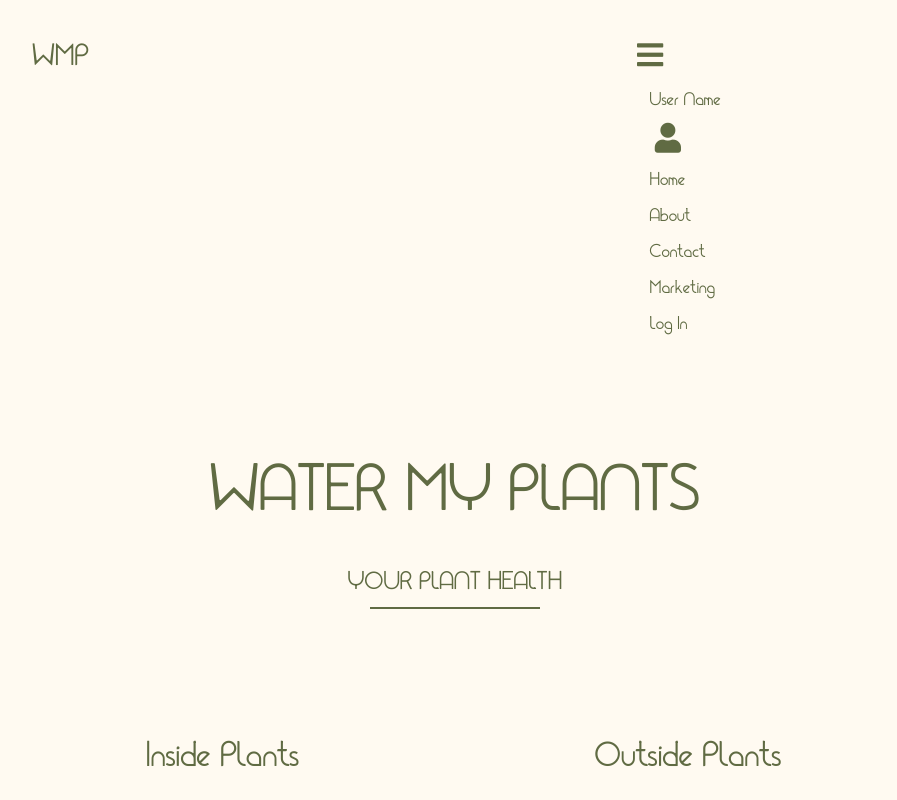
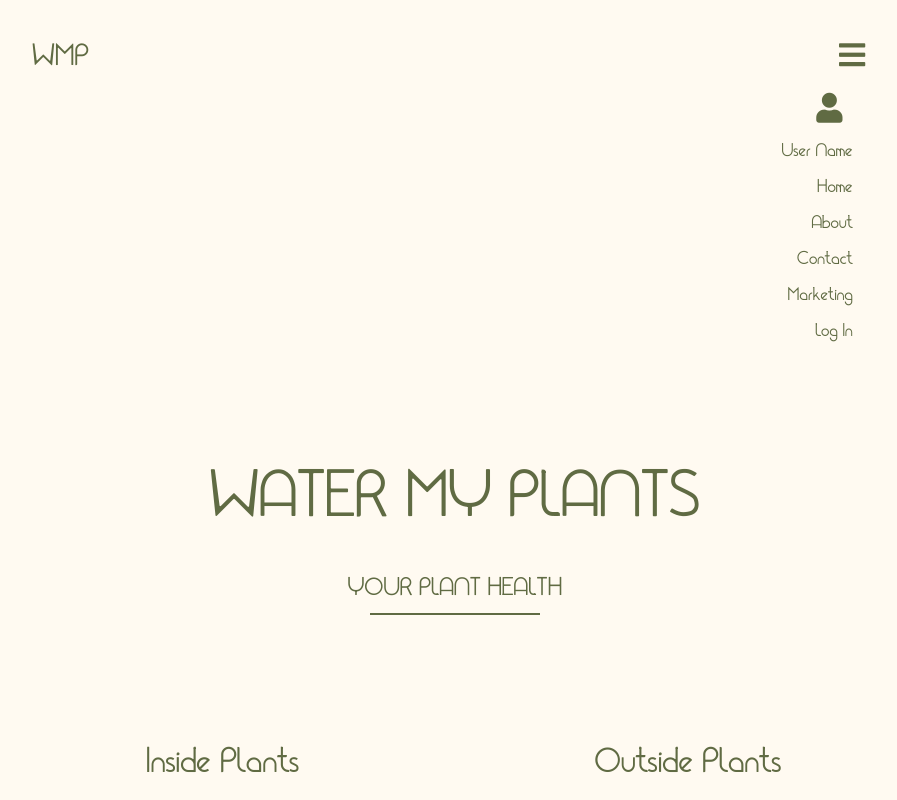
Before and after one commit to Water-My-Plants-4-Tim/Landing-Page, a plain HTML site: page index.html in a window 1280 px wide. In both pictures the pointer is over the icon 1049 px from the left and 52 px from the top of the page. Shown: the top 800 px of the page, without its empty margins (185-1082 px from the left). Drawn offline with Linux system fonts and the light colour scheme.

Commit message:
aligned drop down to end of page

```diff
--- a/index.html
+++ b/index.html
@@ -21,7 +21,8 @@
           <li><i class="fa fa-bars" aria-hidden="true"></i>
 
             <ul>
-              <li><a href="settings.html">User Name <i class="fa fa-user" aria-hidden="true"></i></a></li>
+              <li><i class="fa fa-user" aria-hidden="true"></i></li>
+              <li><a href="settings.html">User Name</a></li>
               <li><a href="index.html">Home</a></li>
               <li><a href="about.html">About</a></li>
               <li><a href="contact.html">Contact</a></li>
--- a/styles.css
+++ b/styles.css
@@ -116,15 +116,24 @@ h4 {
   flex-direction: column;
 }
 
+.header-nav ul li:hover i {
+  display: flex;
+  justify-content: flex-end;
+
+}
+
 
 .header-nav ul li:hover ul {
   display: flex;
+
 }
 
 .header-nav ul li:hover ul li {
   display: flex;
   padding: 0 10%;
   font-size: 1.8rem;
+  justify-content: flex-end;
+
 }
 
 
```
